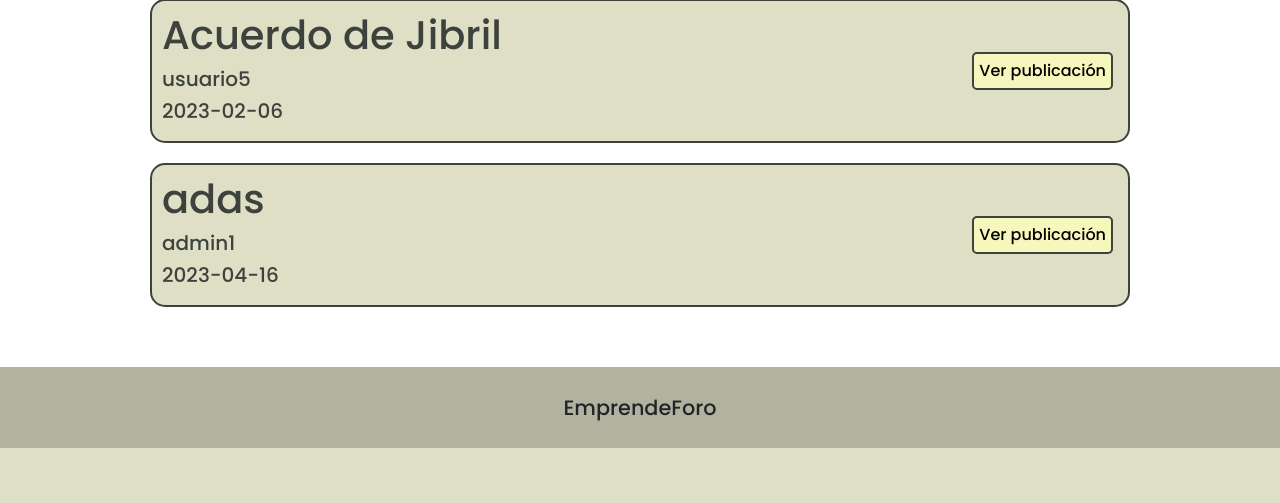
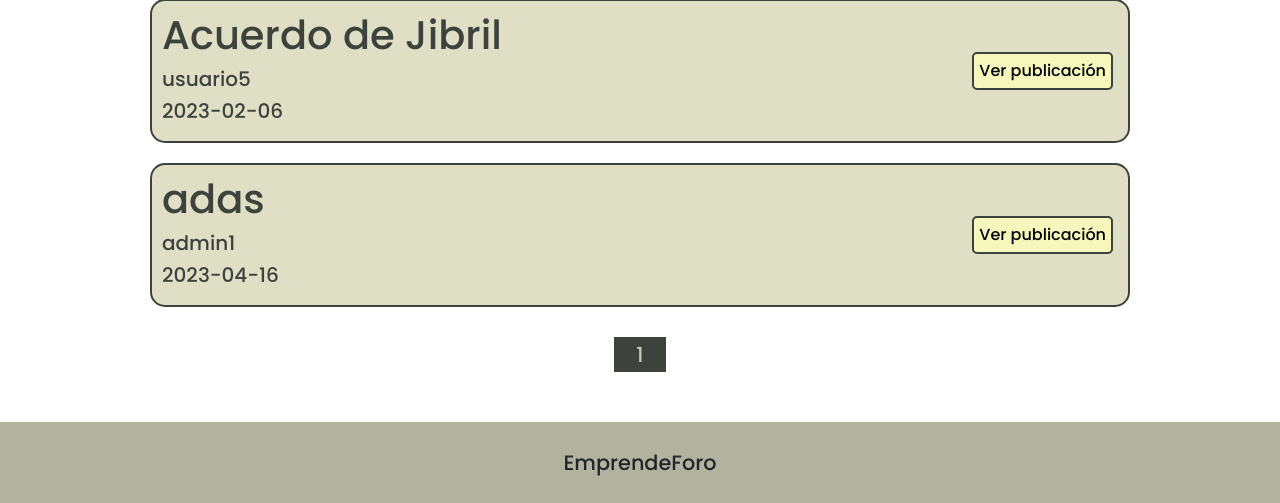
Before and after one commit to luciocatilina/blog, a Django app: page /publicacionesv2 in a window 1280 px wide. Shown: the part 1863-2366 px from the top of the page. Before the commit the page ends 2311 px from the top, so only its background shows below. Run offline with Django 4.2, Linux system fonts and the light colour scheme; data comes from the database, SQL or seed files in the repository; some libraries are stand-ins or nearby versions.

Commit message:
publicaciones_json

```diff
--- a/AppBlog/views.py
+++ b/AppBlog/views.py
@@ -15,7 +15,7 @@ class Publicaciones(ListView):
 
     model = Publicacion
     template_name = 'todas_publicaciones.html'
-    paginate_by = 8
+    paginate_by = 5
 
     def get_queryset(self):
         return Publicacion.objects.all().order_by('-pk')
@@ -34,7 +34,7 @@ def get_publicaciones(request):
     else:
         data={'message': 'Not Found'}
 
-    return JsonResponse(data, safe=False)
+    return JsonResponse(data)
 
 def get_comentarios(request, pub_id):
     comentarios = list(Comentario.objects.filter(comentario_id = pub_id).values())
--- a/static/css/style.css
+++ b/static/css/style.css
@@ -163,13 +163,17 @@ footer {
     padding: 0;
     margin: 0;
     font-size: 1.3rem; }
+    .pagination ul .lado {
+      order: 40; }
     .pagination ul li {
       border: 2px solid #3d423c;
       background-color: #b2b39f; }
       .pagination ul li a {
-        padding: 20px; }
+        padding: 20px;
+        cursor: pointer; }
     .pagination ul .activo {
-      background-color: #3d423c; }
+      background-color: #3d423c;
+      color: #c8c9b5; }
       .pagination ul .activo a {
         color: #c8c9b5; }
 
--- a/static/js/todas_publicaciones.js
+++ b/static/js/todas_publicaciones.js
@@ -6,33 +6,18 @@ const agregarEventoBotonVerPublicacion = (id) => {
     })
 }
 
+let cantidadDePaginas
+const elementosPorPagina = 10;
+
 let data  // !!!!!!!!!!!!!!!!!!!!!!!!!!!!!!!!!!!!!!!!!
 
 const listarPublicaciones =  async () => {
     try {
         const response = await fetch('./publicaciones_json');
-         data = await response.json()
+        data = await response.json()
         if (data.message === 'Success') {
-            data.publicaciones.forEach((p) => {
-                fecha_creacion = p.fecha_creacion.split('T')
-                publicacion = document.createElement('div')
-                publicacion.classList.add('publicacion')
-                publicacion.setAttribute('id', `pub_e_list${p.id}`)
-                publicacion_container.appendChild(publicacion)
-                publicacion.innerHTML = `
-                    <div class="info">
-                        <h4>${p.nombre}</h4>
-                        <h5>${p.usuario_id}</h5>
-                        <h5>${fecha_creacion[0]}</h5>
-                    </div>
-                    <div class="div_boton">
-                        <button class="boton ver_pub" id='boton_ver_pub_${p.id}'>Ver publicación</button>
-                    </div>
-
-                `
-                agregarEventoBotonVerPublicacion(p.id)
-
-            })
+            calcCantidadPaginas()
+            mostrarElementosDePagina(1, data.publicaciones)
         }else {
             console.log('publicaciones no encontradas')
         }
@@ -42,7 +27,8 @@ const listarPublicaciones =  async () => {
     }
 }
 
-const buscador = async() => {
+//BUSCADOR
+const buscador = () => {
     document.addEventListener('keyup', (e)=> {
         if (e.target.matches('#buscador_input')) {
             //e.target.value
@@ -58,12 +44,92 @@ const buscador = async() => {
                     elemento.classList.remove('mostrar')
                 }
             })
-            console.log(e.target.value)
         }
 
     })
 }
 
+//**************************************************************************** */
+
+// Calcular la cantidad de páginas necesarias
+const calcCantidadPaginas =  () => {
+    cantidadDePaginas = Math.ceil((data.publicaciones).length / elementosPorPagina);
+}
+
+// Función que muestra los elementos de una página
+const mostrarElementosDePagina = (pagina, lista) => {
+    const inicio = (pagina - 1) * elementosPorPagina;
+    const fin = inicio + elementosPorPagina;
+    const elementosEnPagina = lista.slice(inicio, fin);
+    publicacion_container.innerHTML = ''
+
+    elementosEnPagina.forEach(p => {
+        fecha_creacion = p.fecha_creacion.split('T')
+        publicacion = document.createElement('div')
+        publicacion.classList.add('publicacion')
+        publicacion.setAttribute('id', `pub_e_list${p.id}`)
+        publicacion_container.appendChild(publicacion)
+        publicacion.innerHTML = `
+            <div class="info">
+                <h4>${p.nombre}</h4>
+                <h5>${p.usuario_id}</h5>
+                <h5>${fecha_creacion[0]}</h5>
+            </div>
+            <div class="div_boton">
+                <button class="boton ver_pub" id='boton_ver_pub_${p.id}'>Ver publicación</button>
+            </div>
+
+        `
+
+        agregarEventoBotonVerPublicacion(p.id)
+        });
+
+    actualizarBotonesDeNavegacion(pagina, data.publicaciones, cantidadDePaginas);
+};
+
+// Función que actualiza los botones de navegación
+const actualizarBotonesDeNavegacion = (paginaActual, lista, fin) => {
+    const paginadorHTML = document.getElementById('paginador');
+    paginadorHTML.innerHTML = '';
+
+    if (paginaActual > 1) {
+        const li = document.createElement('li');
+        const enlace = document.createElement('a');
+        enlace.innerText = 'Anterior';
+        enlace.classList.add('lado')
+        enlace.addEventListener('click', () => {
+            mostrarElementosDePagina(paginaActual - 1, lista);
+        });
+        li.appendChild(enlace);
+        paginadorHTML.appendChild(li);
+    }
+    if (paginaActual < cantidadDePaginas) {
+        const li = document.createElement('li');
+        const enlace = document.createElement('a');
+        li.classList.add('lado')
+        enlace.innerText = 'Siguiente';
+        enlace.classList.add('lado,ult_lado')
+        enlace.addEventListener('click', () => {
+            mostrarElementosDePagina(paginaActual + 1, lista);
+        });
+        li.appendChild(enlace);
+        paginadorHTML.appendChild(li);
+    }
+
+    for (let i = 1; i <= cantidadDePaginas; i++) {
+        const li = document.createElement('li');
+        li.classList.add('paginas')
+        const enlace = document.createElement('a');
+        enlace.innerText = i;
+        enlace.addEventListener('click', () => {
+            mostrarElementosDePagina(i, (data.publicaciones))
+        })
+        li.appendChild(enlace);
+        i == paginaActual && li.classList.add('activo')
+        paginadorHTML.appendChild(li)
+    }
+
+}
 
 window.addEventListener('load', async() => {
     await listarPublicaciones();
--- a/templates/publicaciones_v2.html
+++ b/templates/publicaciones_v2.html
@@ -18,6 +18,10 @@
 
         </div>
     </div>
+    <div class="pagination">
+        <ul id="paginador"></ul>
+
+    </div>
 
 </section>
 {%endblock%}
```
